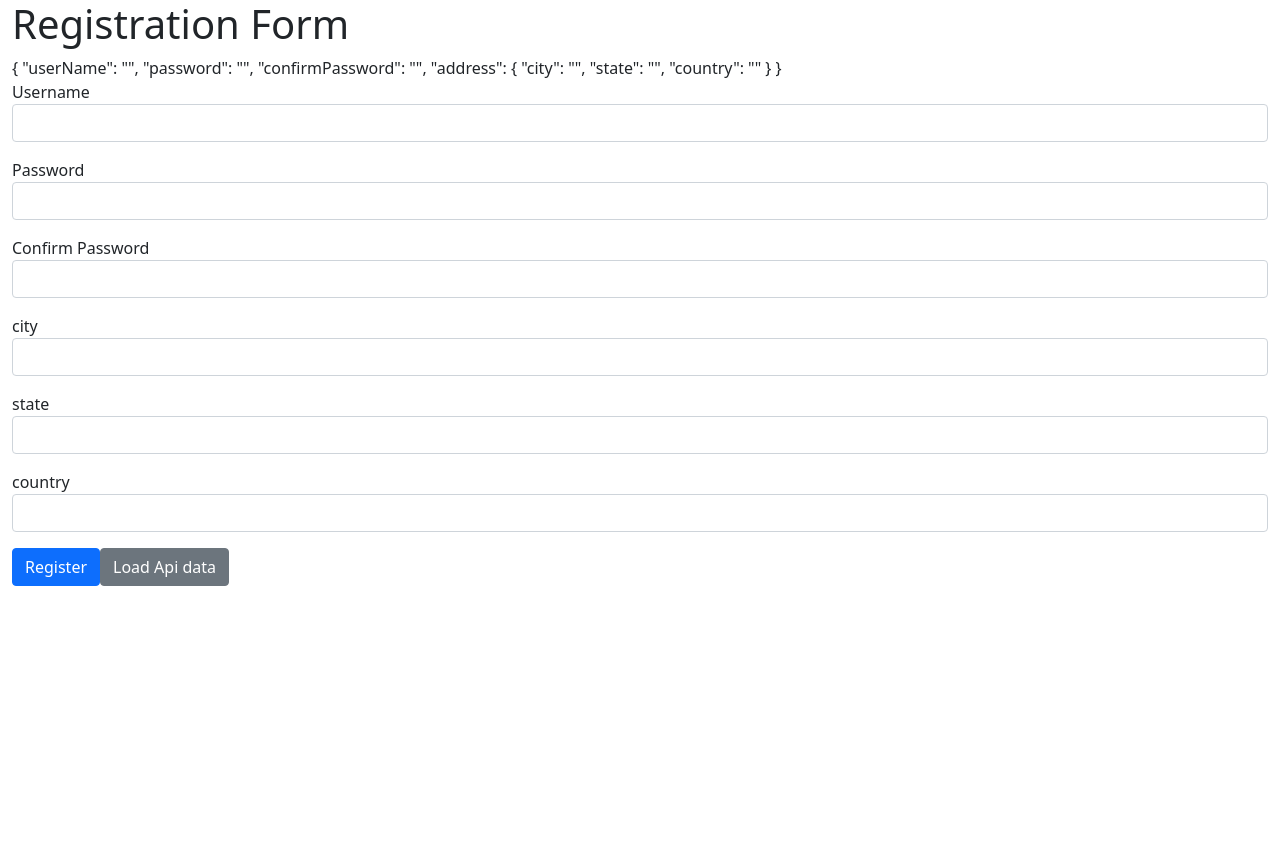
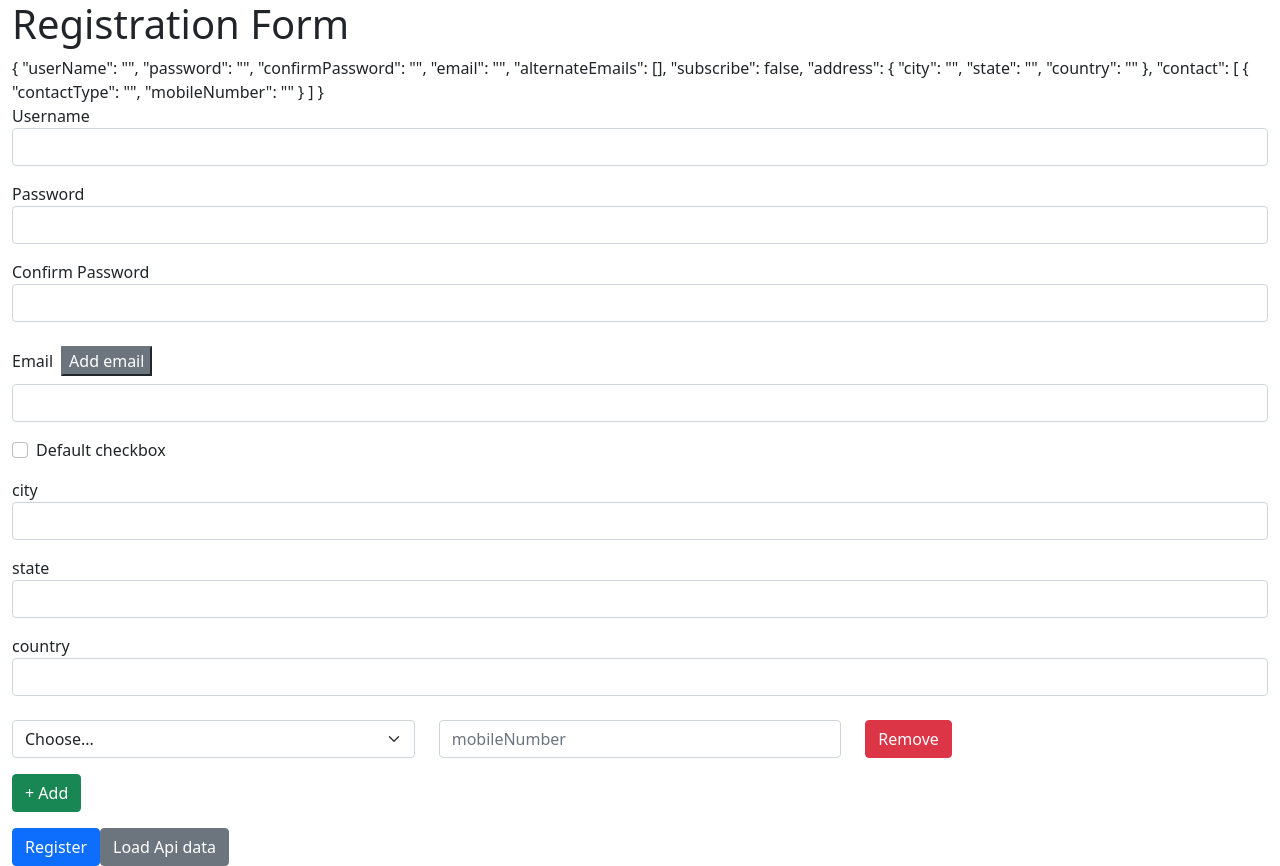
Before and after one commit to Ramanathan984/Angular_Git, an Angular app in the folder HelloApp/: page / in a window 1280 px wide. Before the commit the page ends 800 px from the top, so only its background shows below. Built offline with nearby package versions, Linux system fonts and the light colour scheme.

Commit message:
conditional and dynamic forms

```diff
--- a/HelloApp/src/app/app.component.html
+++ b/HelloApp/src/app/app.component.html
@@ -23,6 +23,34 @@
         <small *ngIf="registrationForm.errors?.misMatch" class="text-danger" >Password MisMatch </small>
       </div>
 
+      <!-- Email field -->
+      <div class="form-group mb-3">
+        <label>Email</label>
+        <button class="button btn-secondary sm m-2" (click)="addAlterNateEmails()">Add email</button>
+        <input formControlName="email" formControlName="email" type="email" class="form-control" [class.is-invalid]="email.invalid && email.touched">
+           <small class="text-danger" [class.d-none]="email.valid || email.untouched">
+         Email is required
+      </small>
+      </div>
+
+      <div class="form-group mb-3">
+      <div formArrayName="alternateEmails"  *ngFor="let mail of alternateEmails.controls;index as i">
+        <input [formControlName]="i"  type="email" class="form-control mb-3" >
+      </div>
+      </div>
+      <!-- Email field -->
+
+      <!-- Check box -->
+      <div class="form-group mb-3">
+        <div class="form-check">
+          <input class="form-check-input" formControlName="subscribe" type="checkbox" value="" id="flexCheckDefault">
+          <label class="form-check-label" for="flexCheckDefault">
+            Default checkbox
+          </label>
+        </div>
+      </div>
+      <!-- Check box -->
+
     <div formGroupName="address">
       <div class="form-group mb-3">
         <label>city</label>
@@ -38,6 +66,36 @@
       </div>
     </div>
 
+
+  <div formArrayName="contact">
+    <div *ngFor="let contactGroup of contact.controls;let  i=index" [formGroupName]="i">
+      <div class="row pt-2">
+        <!-- select type -->
+        <div class="col md-5 mb-3">
+          <div class="form-group">
+            <select class="form-select"  formControlName="contactType" placeholder="contactType">
+              <option selected value="">Choose...</option>
+              <option *ngFor =" let contactType of contactTypes" [value]="contactType"> {{contactType}}</option>
+            </select>
+          </div>
+        </div>
+        <!-- select type -->
+         <!-- mobile Number -->
+        <div class="col md-5">
+          <input type="text" formControlName="mobileNumber" placeholder="mobileNumber" class="form-control">
+        </div>
+        <!-- mobile Number -->
+         <!-- Remove button -->
+        <div class="col md-2">
+          <button class="btn btn-danger" (click)="onRemove(i)">Remove</button>
+        </div>
+        <!-- Remove button -->
+      </div>
+    </div>
+    <div class="mb-3">
+    <button class="btn btn-success" (click)="addContact()">+ Add</button>
+  </div>
+  </div>
       <button class="btn btn-primary" type="submit">Register</button>
       <div class="btn btn-secondary ml-4" (click)="loadApi()">Load Api data</div>
 
--- a/HelloApp/src/app/app.component.ts
+++ b/HelloApp/src/app/app.component.ts
@@ -1,6 +1,6 @@
 import { state } from '@angular/animations';
-import { Component } from '@angular/core';
-import { FormBuilder, FormControl, FormGroup } from '@angular/forms';
+import { Component, OnInit } from '@angular/core';
+import { FormBuilder, FormControl, FormGroup ,FormArray } from '@angular/forms';
 import { Validators } from '@angular/forms';
 import { forbiddenNameValidator } from './shared/forbiddenName.validator';
 import { passwordValidator } from './shared/password.validator';
@@ -10,14 +10,90 @@ import { passwordValidator } from './shared/password.validator';
   templateUrl: './app.component.html',
   styleUrls: ['./app.component.css']
 })
-export class AppComponent {
+export class AppComponent implements OnInit{
   title = 'HelloApp';
+
+  registrationForm : FormGroup;
+
+  public contactTypes = ["primary","secondary","emergency"]
+
+
+  get userName() {
+    return this.registrationForm.get("userName");
+  }
+
+  get subscribe() {
+    return this.registrationForm.get("subscribe");
+  }
+
+get email() {
+ return this.registrationForm.get("email");
+}
+
+get alternateEmails() {
+  return this.registrationForm.get("alternateEmails") as FormArray;
+}
+
+get contact(){
+  return this.registrationForm.get('contact') as FormArray;
+}
+
+addContact(){
+ this.contact.push(this._formBuilder.group({
+     contactType:[''],
+     mobileNumber:['']
+
+ }));
+}
+
+onRemove(i){
+  this.contact.removeAt(i);
+}
+
+
+  //add the alternate emails input
+  addAlterNateEmails(){
+    console.log("adding alternate emails ...");
+    this.alternateEmails.push(this._formBuilder.control(''));
+  }
+  ngOnInit(): void {
+
+      // by using form builder service
+      this.registrationForm = this._formBuilder.group({
+        userName : ['',[Validators.required,Validators.minLength(3),forbiddenNameValidator(/Password/)]],
+          password : [''],
+          confirmPassword : [''],
+          email :[''],
+          alternateEmails:this._formBuilder.array([]),
+          subscribe : [false],
+          address : this._formBuilder.group({
+            city : [''],
+            state : [''],
+            country : ['']
+          }),
+          contact : this._formBuilder.array([this._formBuilder.group({
+            contactType : [''],
+            mobileNumber  :['']
+          })])
+         },{validator : passwordValidator});
 
 
 
-  get userName() {
-         return this.registrationForm.get("userName");
+         //conditional validation
+         this.subscribe.valueChanges.subscribe(checkedValue =>{
+
+          const email = this.email;
+          if (checkedValue) {
+            email.setValidators(Validators.required);
+          } else {
+            email.clearValidators();
+          }
+
+             email.updateValueAndValidity();
+         });
+
   }
+
 
   constructor(private _formBuilder:FormBuilder){}
 
@@ -33,19 +109,7 @@ export class AppComponent {
   //    })
   //   });
 
-    // by using form builder service
-    public registrationForm = this._formBuilder.group({
-   userName : ['',[Validators.required,Validators.minLength(3),forbiddenNameValidator(/Password/)]],
-     password : [''],
-     confirmPassword : [''],
-     address : this._formBuilder.group({
-       city : [''],
-       state : [''],
-       country : ['']
-     })
 
-
-    },{validator : passwordValidator})
 
 
 
```
